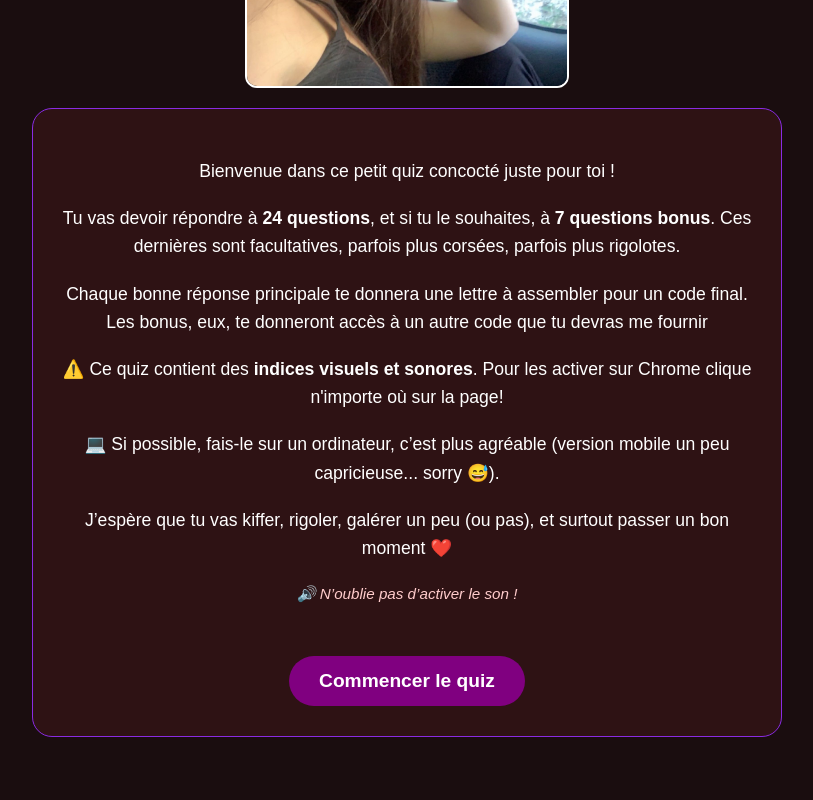
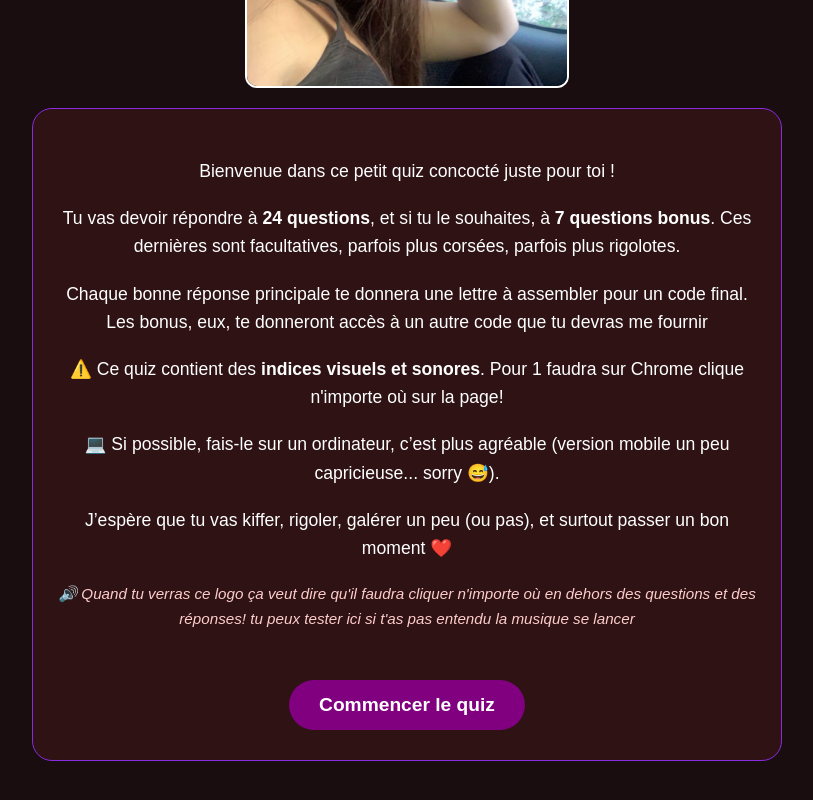
Before and after one commit to Zekkenneru/escape-game, a plain HTML site: page index.html in a window 1280 px wide. Shown: the part 454-1254 px from the top of the page, without its empty margins (233-1046 px from the left). Drawn offline with Linux system fonts and the light colour scheme.

Commit message:
Update index.html

```diff
--- a/index.html
+++ b/index.html
@@ -85,11 +85,11 @@
     <p>Bienvenue dans ce petit quiz concocté juste pour toi !</p>
     <p>Tu vas devoir répondre à <strong>24 questions</strong>, et si tu le souhaites, à <strong>7 questions bonus</strong>. Ces dernières sont facultatives, parfois plus corsées, parfois plus rigolotes.</p>
     <p>Chaque bonne réponse principale te donnera une lettre à assembler pour un code final. Les bonus, eux, te donneront accès à un autre code que tu devras me fournir</p>
-    <p>⚠️ Ce quiz contient des <strong>indices visuels et sonores</strong>. Pour les activer sur Chrome clique n'importe où sur la page!</p>
+    <p>⚠️ Ce quiz contient des <strong>indices visuels et sonores</strong>. Pour 1 faudra sur Chrome clique n'importe où sur la page!</p>
     <p>💻 Si possible, fais-le sur un ordinateur, c’est plus agréable (version mobile un peu capricieuse... sorry 😅).</p>
     <p>J’espère que tu vas kiffer, rigoler, galérer un peu (ou pas), et surtout passer un bon moment ❤️</p>
 
-    <p class="sound-warning">🔊 N’oublie pas d’activer le son !</p>
+    <p class="sound-warning">🔊 Quand tu verras ce logo ça veut dire qu'il faudra cliquer n'importe où en dehors des questions et des réponses! tu peux tester ici si t'as pas entendu la musique se lancer </p>
 
     <button class="start-btn" onclick="startQuiz()">Commencer le quiz</button>
   </div>
```
